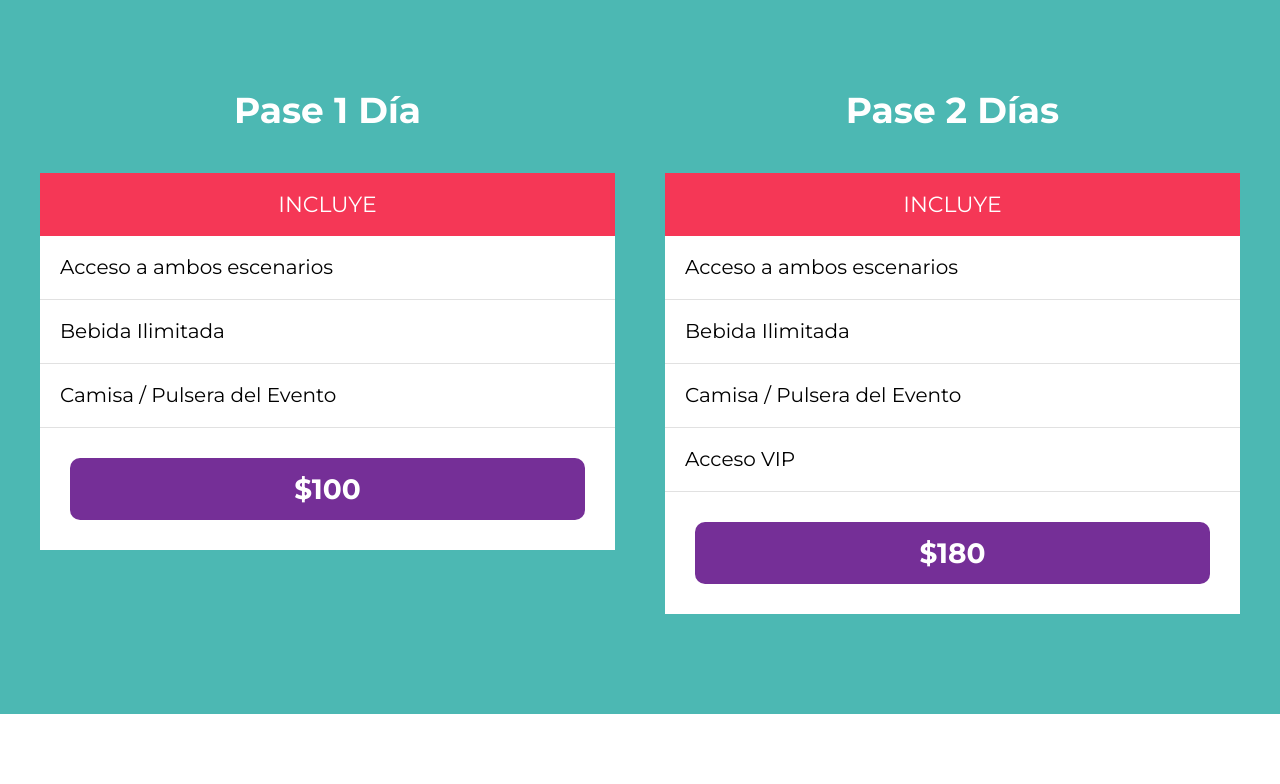
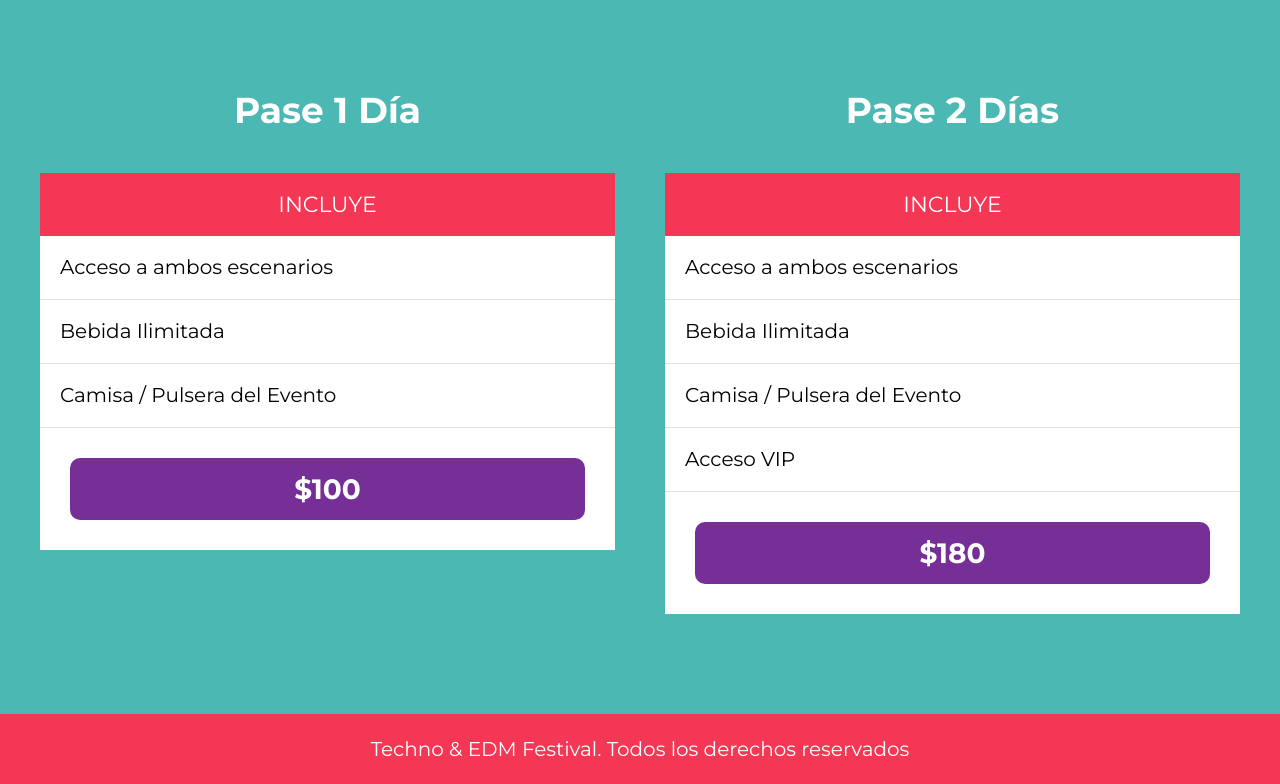
Before and after one commit to Michelle453/festival_musica, a website: page index.html in a window 1280 px wide. Shown: the part 3106-3890 px from the top of the page. Before the commit the page ends 3820 px from the top, so only its background shows below. Drawn offline with Linux system fonts and the light colour scheme.

Commit message:
Agregar footer

```diff
--- /dev/null
+++ b/assets/scss/layout/_footer.scss
@@ -0,0 +1,11 @@
+@use 'base/variables' as v;
+
+.footer{
+    background-color: v.$rosa;
+    padding: 2rem 0;
+    p{
+        margin: 0;
+        color: v.$blanco;
+        text-align: center;
+    }
+}
--- a/assets/scss/layout/_index.scss
+++ b/assets/scss/layout/_index.scss
@@ -3,3 +3,4 @@
 @forward 'festival';
 @forward 'lineup';
 @forward 'boleto';
+@forward 'footer';
--- a/gulpfile.js
+++ b/gulpfile.js
@@ -9,9 +9,9 @@ const sass = gulpSass(dartSass)
 
 export function css(done){
 
-    src('assets/scss/app.scss')
+    src('assets/scss/app.scss', {sourcemaps: true})
         .pipe(sass().on('error', sass.logError))
-        .pipe(dest('build/css'))
+        .pipe(dest('build/css', {sourcemaps:true}))
 
     done()
 }
--- a/index.html
+++ b/index.html
@@ -202,5 +202,12 @@
         </div>
     </section>
 
+    <footer class="footer">
+        <p>Techno & EDM Festival. Todos los derechos reservados</p>
+
+
+
+    </footer>
+
 </body>
 </html>
```
Also changed, not shown: build/css/app.css.
